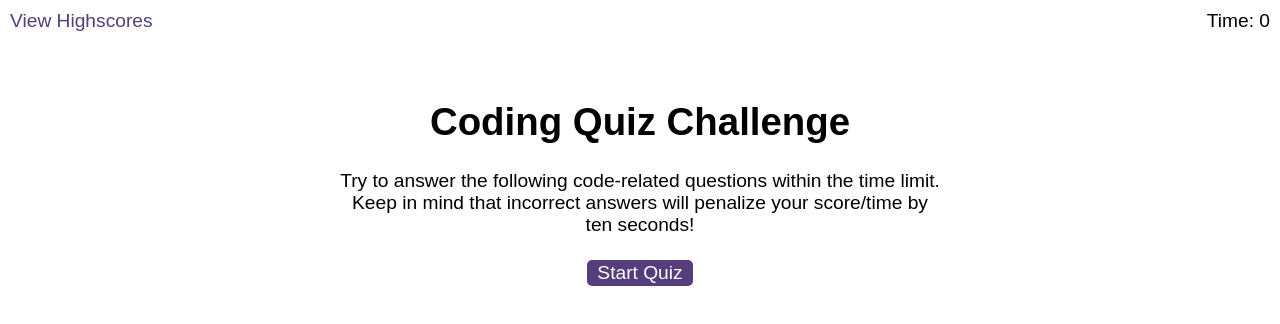
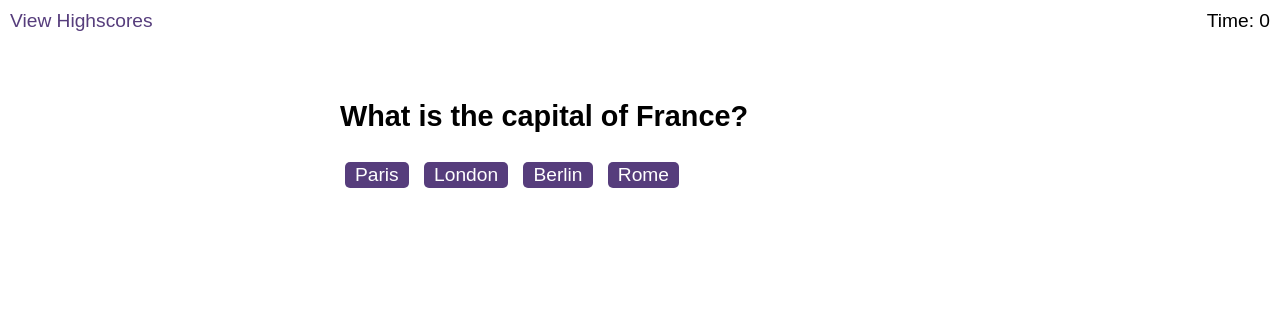
Before and after one commit to Phoenixcoimbra/CodeQuiz, a website: page starter/index.html in a window 1280 px wide. Both pictures are taken after a click on the button "Start Quiz". Drawn offline with Linux system fonts and the light colour scheme.

Commit message:
CurrentQuestionIdex variable added, fixed the questions

```diff
--- a/starter/assets/js/logic.js
+++ b/starter/assets/js/logic.js
@@ -1,5 +1,4 @@
-import questions from "./questions";
-
+ var currentQuestionIndex = 0;
 
 // Get the start button
 var startButton = document.getElementById('start');
@@ -30,16 +29,17 @@ function startQuiz() {
 
 }
 
-presentQuestion();
-
 function presentQuestion() {
     // Get current question
-    var currentQuestion = questions[currentQuestion];
+    var currentQuestion = questions[currentQuestionIndex];
     // Display question
-    document.getElementById('question').textContent = currentQuestion.question;
+    document.getElementById('question-title').textContent = currentQuestion.question;
     // Display options
-    document.getElementById('option-1').textContent = currentQuestion.options[0];
-    document.getElementById('option-2').textContent = currentQuestion.options[1];
-    document.getElementById('option-3').textContent = currentQuestion.options[2];
-    document.getElementById('option-4').textContent = currentQuestion.options[3];
+    document.getElementById('choices-1').textContent = currentQuestion.options[0];
+    document.getElementById('choices-2').textContent = currentQuestion.options[1];
+    document.getElementById('choices-3').textContent = currentQuestion.options[2];
+    document.getElementById('choices-4').textContent = currentQuestion.options[3];
   }
+
+
+  presentQuestion();
--- a/starter/assets/js/questions.js
+++ b/starter/assets/js/questions.js
@@ -20,6 +20,3 @@ const questions = [
 
 
 // You can add more questions to the group here
-
-// Export the questions array
-export default questions;
--- a/starter/index.html
+++ b/starter/index.html
@@ -27,7 +27,10 @@
 
       <div id="questions" class="hide">
         <h2 id="question-title"></h2>
-        <div id="choices" class="choices"></div>
+        <button id="choices-1" class="choices"></button>
+        <button id="choices-2" class="choices"></button>
+        <button id="choices-3" class="choices"></button>
+        <button id="choices-4" class="choices"></button>
       </div>
 
       <div id="end-screen" class="hide">
@@ -42,6 +45,8 @@
       <div id="feedback" class="feedback hide"></div>
     </div>
 
+
+    <script src="./assets/js/scores.js"></script>
     <script src="./assets/js/questions.js"></script>
     <script src="./assets/js/logic.js"></script>
     <!-- <script type="module" src="./assets/js/logic.js"></script> -->
```
Also changed, not shown: starter/assets/js/scores.js (line endings or trailing spaces).
